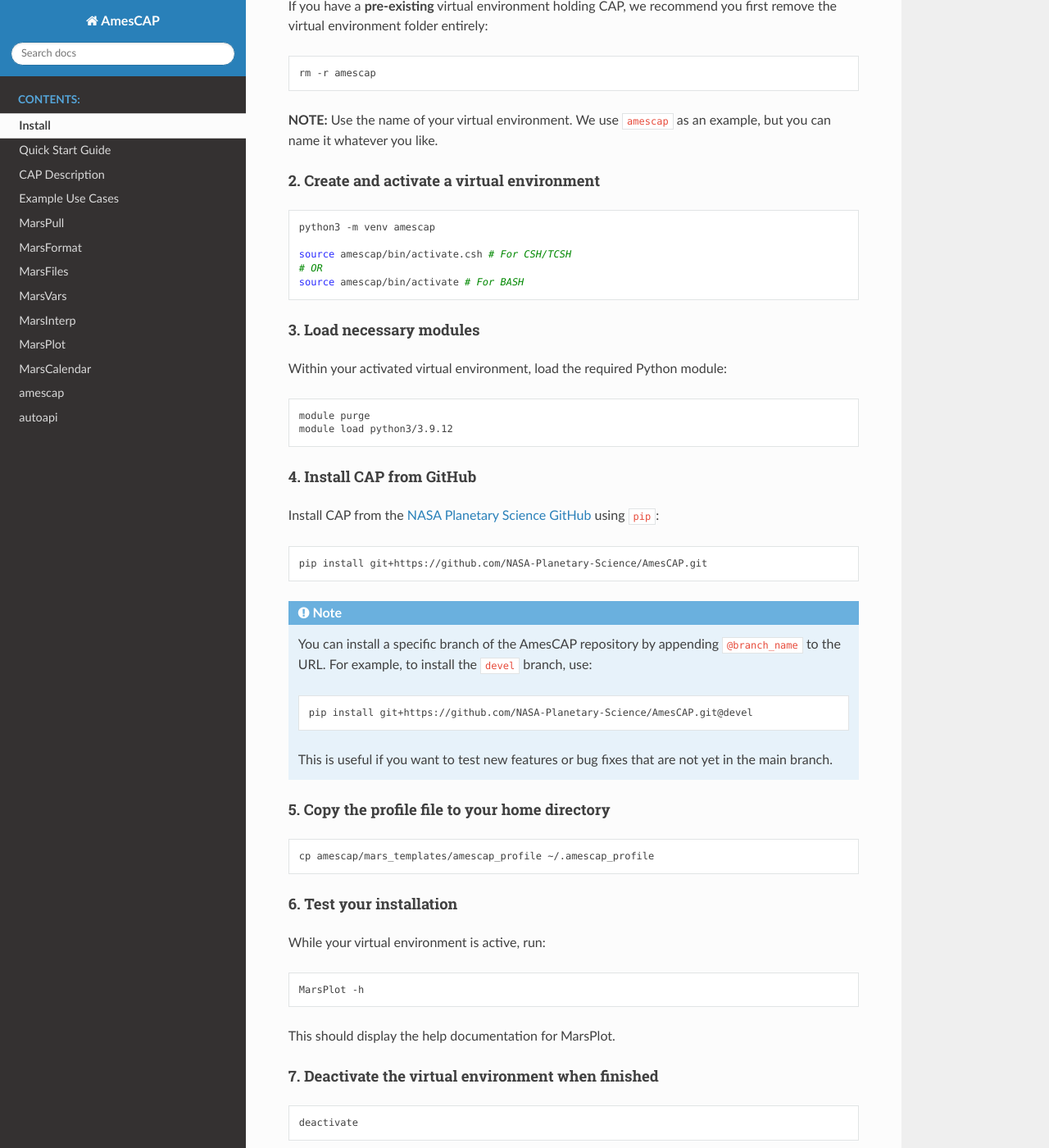
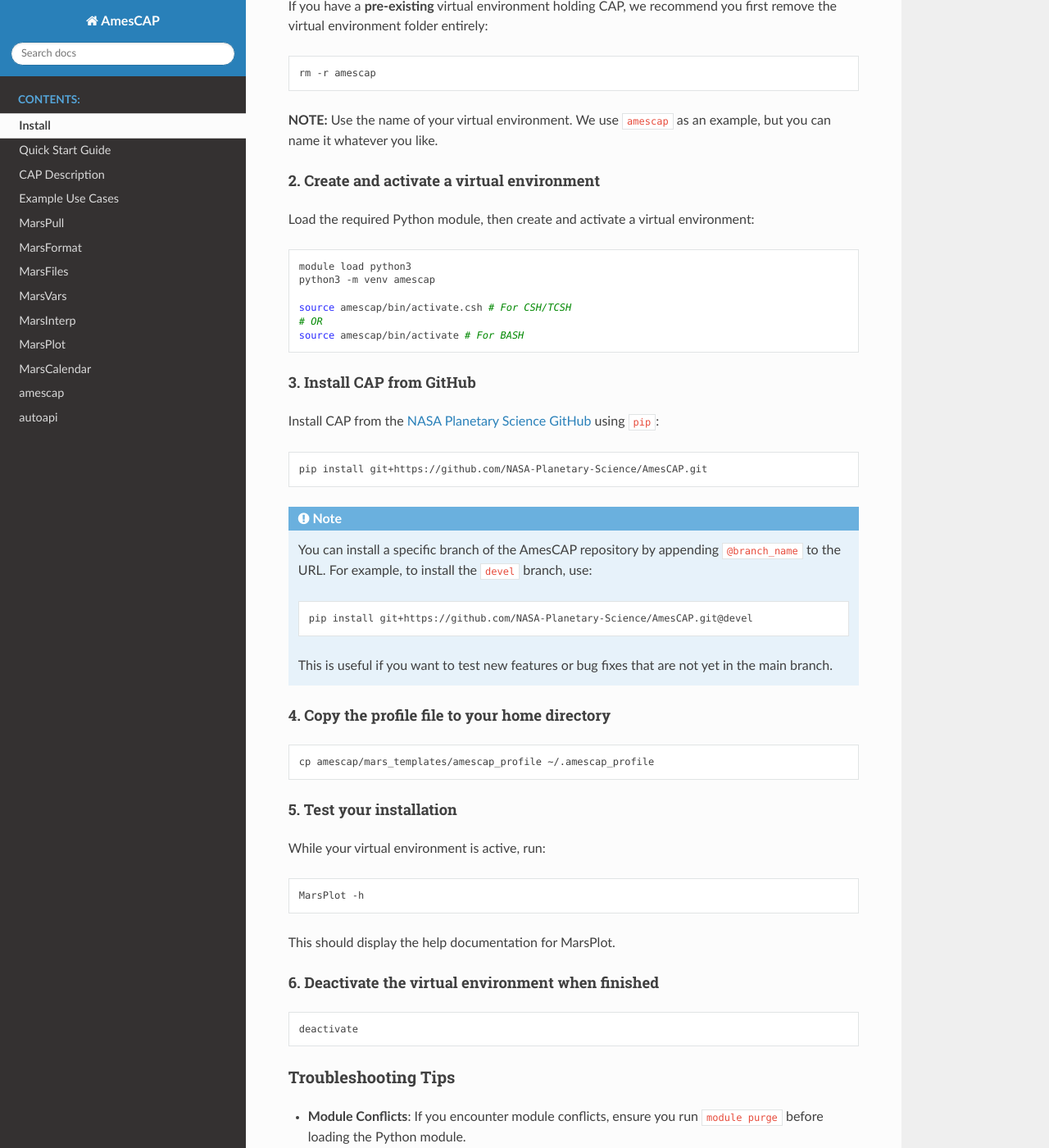
Before and after one commit to NASA-Planetary-Science/AmesCAP, a Sphinx documentation site: the page built from docs/source/installation.rst, in a window 1280 px wide and 1400 px high, scrolled down 7308 px. Shown: the whole window at 82% size. Built offline with Sphinx 7.4.7 and the Read the Docs theme 3.1.0, drawn with Linux system fonts in a browser that asks for light colours.

Commit message:
Update installation.rst
NAS install changed slightly

```diff
--- a/docs/source/installation.rst
+++ b/docs/source/installation.rst
@@ -349,25 +349,18 @@
 2. Create and activate a virtual environment
 ~~~~~~~~~~~~~~~~~~~~~~~~~~~~~~~~~~~~~~~~~~~~
 
+Load the required Python module, then create and activate a virtual environment:
+
 .. code-block:: bash
 
+   module load python3
    python3 -m venv amescap
 
    source amescap/bin/activate.csh # For CSH/TCSH
    # OR
    source amescap/bin/activate # For BASH
 
-3. Load necessary modules
-~~~~~~~~~~~~~~~~~~~~~~~~~
-
-Within your activated virtual environment, load the required Python module:
-
-.. code-block:: bash
-
-   module purge
-   module load python3/3.9.12
-
-4. Install CAP from GitHub
+3. Install CAP from GitHub
 ~~~~~~~~~~~~~~~~~~~~~~~~~~
 
 Install CAP from the `NASA Planetary Science GitHub <https://github.com/NASA-Planetary-Science/AmesCAP>`_ using ``pip``:
@@ -404,7 +397,7 @@
 
 This should display the help documentation for MarsPlot.
 
-7. Deactivate the virtual environment when finished
+6. Deactivate the virtual environment when finished
 ~~~~~~~~~~~~~~~~~~~~~~~~~~~~~~~~~~~~~~~~~~~~~~~~~~~
 
 .. code-block:: bash
```
Also changed, not shown: other parts of docs/source/installation.rst (+2 -2 lines).
